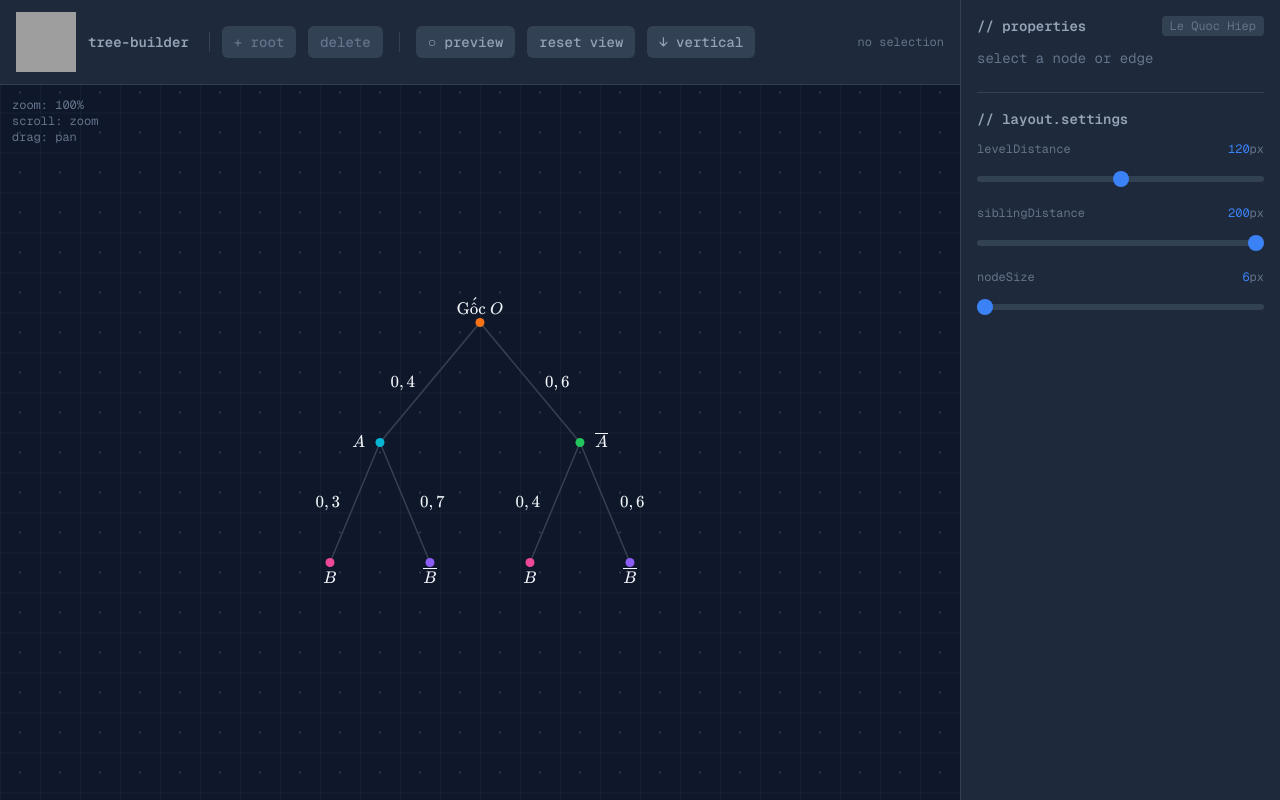
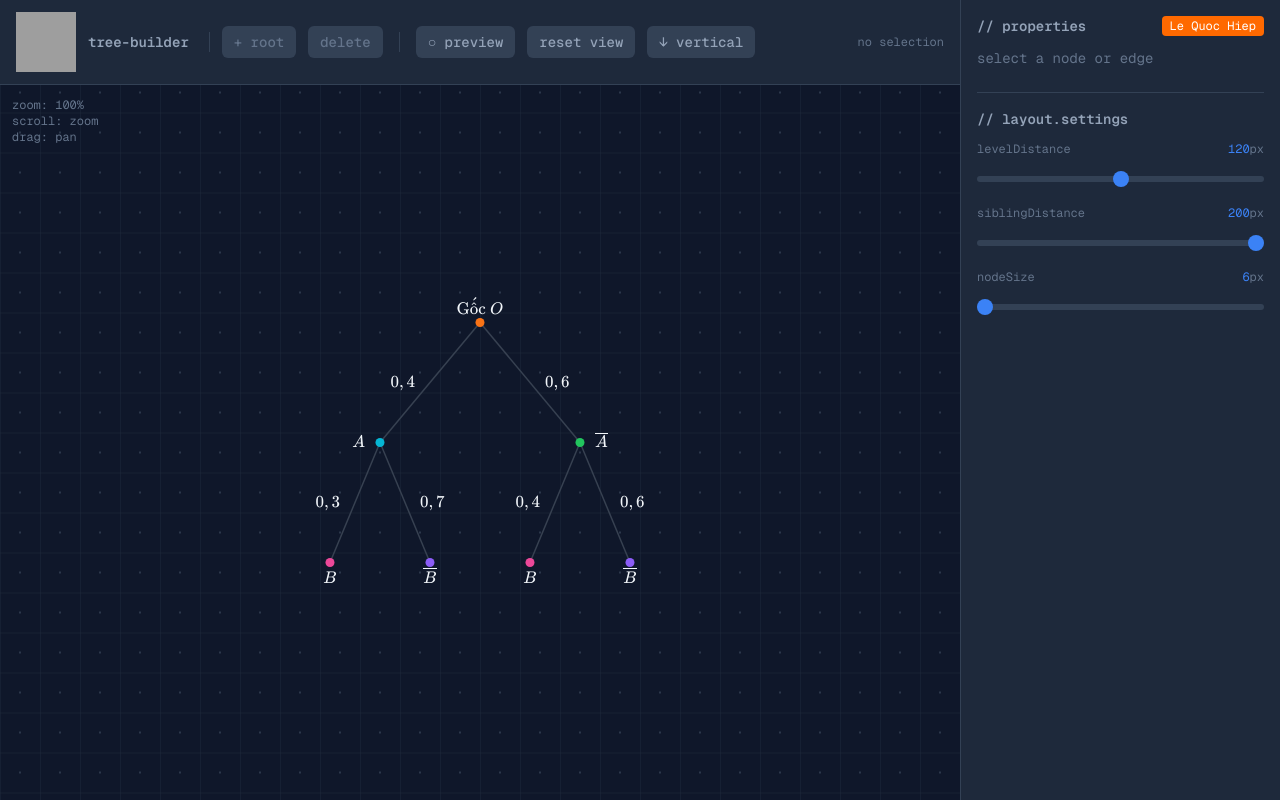
Before and after one commit to hiep1987/so-do-cay, a Next.js app: page / in a window 1280 px wide. Built offline with nearby package versions, Linux system fonts and the light colour scheme; grey boxes are pictures that could not be loaded.

Commit message:
style(panel): change author link background to orange

```diff
--- a/src/components/panel/property-panel.tsx
+++ b/src/components/panel/property-panel.tsx
@@ -34,7 +34,7 @@ export function PropertyPanel() {
             href="https://www.facebook.com/hiep.lequoc.31/"
             target="_blank"
             rel="noopener noreferrer"
-            className="text-xs font-mono text-text-muted bg-surface-elevated px-2 py-0.5 rounded hover:text-primary transition-colors"
+            className="text-xs font-mono text-white bg-orange-500 px-2 py-0.5 rounded hover:bg-orange-600 transition-colors"
           >
             Le Quoc Hiep
           </a>
@@ -58,7 +58,7 @@ export function PropertyPanel() {
             href="https://www.facebook.com/hiep.lequoc.31/"
             target="_blank"
             rel="noopener noreferrer"
-            className="text-xs font-mono text-text-muted bg-surface-elevated px-2 py-0.5 rounded hover:text-primary transition-colors"
+            className="text-xs font-mono text-white bg-orange-500 px-2 py-0.5 rounded hover:bg-orange-600 transition-colors"
           >
             Le Quoc Hiep
           </a>
@@ -176,7 +176,7 @@ export function PropertyPanel() {
             href="https://www.facebook.com/hiep.lequoc.31/"
             target="_blank"
             rel="noopener noreferrer"
-            className="text-xs font-mono text-text-muted bg-surface-elevated px-2 py-0.5 rounded hover:text-primary transition-colors"
+            className="text-xs font-mono text-white bg-orange-500 px-2 py-0.5 rounded hover:bg-orange-600 transition-colors"
           >
             Le Quoc Hiep
           </a>
```
